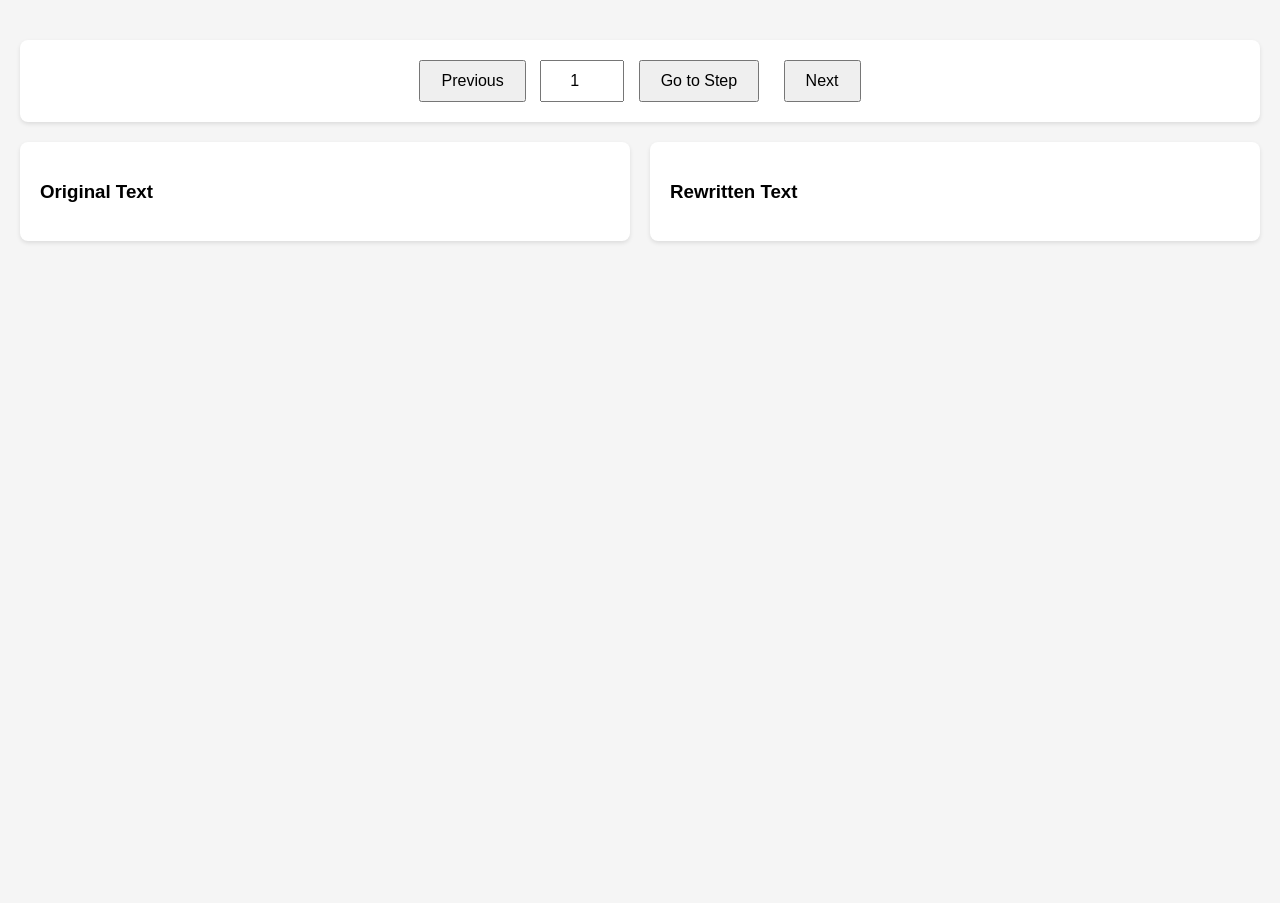
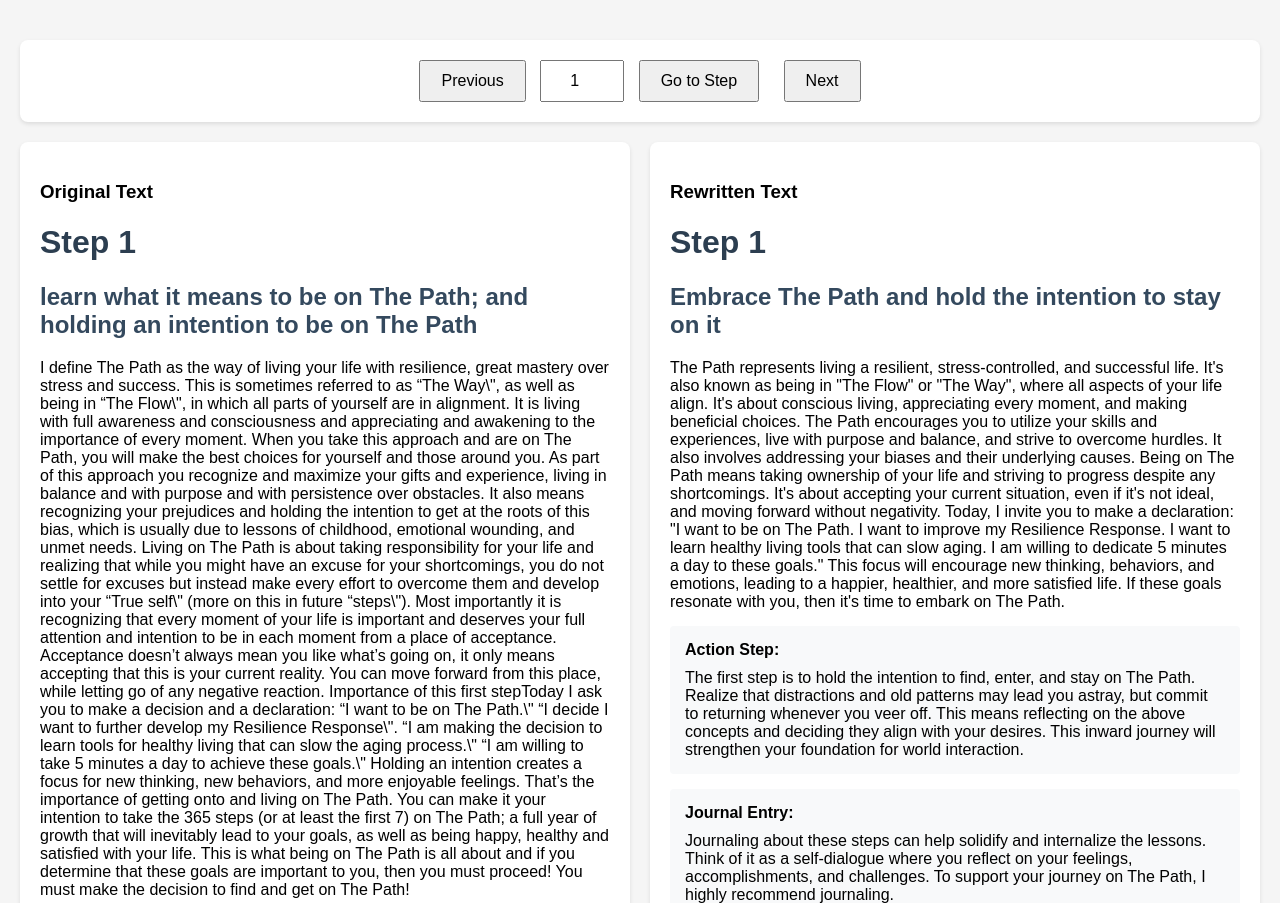
Before and after one commit to lucasan/resilience-calendar, a plain HTML site: page index.html in a window 1280 px wide. Shown: the top 903 px of the page. Before the commit the page ends 800 px from the top, so only its background shows below. Drawn offline with Linux system fonts and the light colour scheme; no server answers.

Commit message:
Update index.html

```diff
--- a/index.html
+++ b/index.html
@@ -100,8 +100,8 @@
         async function loadData() {
             try {
                 const [originalResponse, rewrittenResponse] = await Promise.all([
-                    fetch('./output/steps_extracted.json'),
-                    fetch('./output/rewritten_steps.json')
+                    fetch('./steps_extracted.json'),
+                    fetch('./rewritten_steps.json')
                 ]);
 
                 originalSteps = await originalResponse.json();
```
